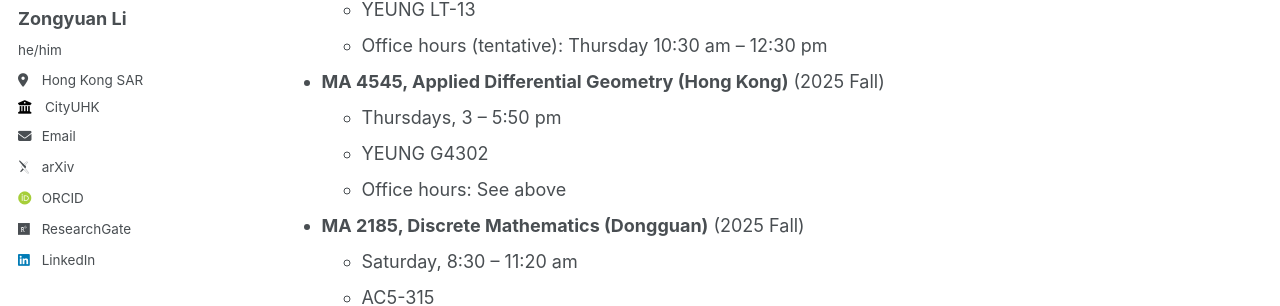
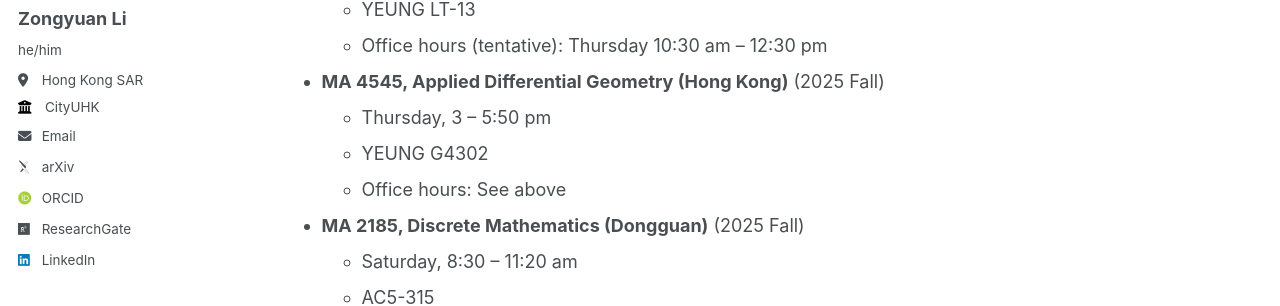
Before and after one commit to zongyuan-li/zongyuan-li.github.io, a Jekyll site: the page built from _pages/CurrentTeaching.md, in a window 1280 px wide and 1006 px high. Shown: the part 242-548 px from the top of the window. Built offline with Jekyll 4.4.1, drawn with Linux system fonts in a browser that asks for light colours; some web fonts are replaced.

Commit message:
Update CurrentTeaching.md

```diff
--- a/_pages/CurrentTeaching.md
+++ b/_pages/CurrentTeaching.md
@@ -16,7 +16,7 @@ redirect_from:
        * Office hours (tentative): Thursday 10:30 am -- 12:30 pm
 
   * **MA 4545, Applied Differential Geometry (Hong Kong)** (2025 Fall)
-      * Thursdays, 3 -- 5:50 pm
+      * Thursday, 3 -- 5:50 pm
       * YEUNG G4302
       * Office hours: See above
 
```
